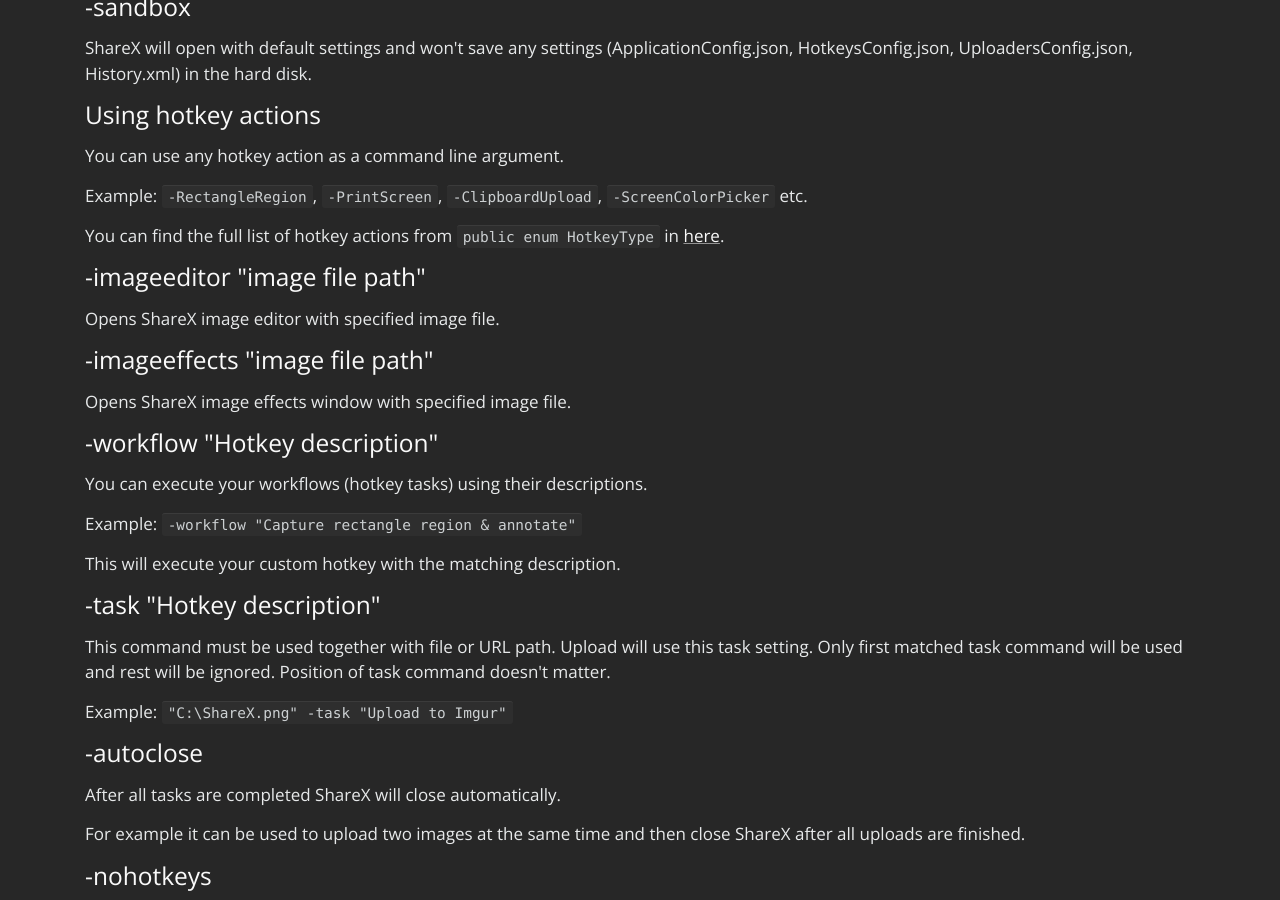
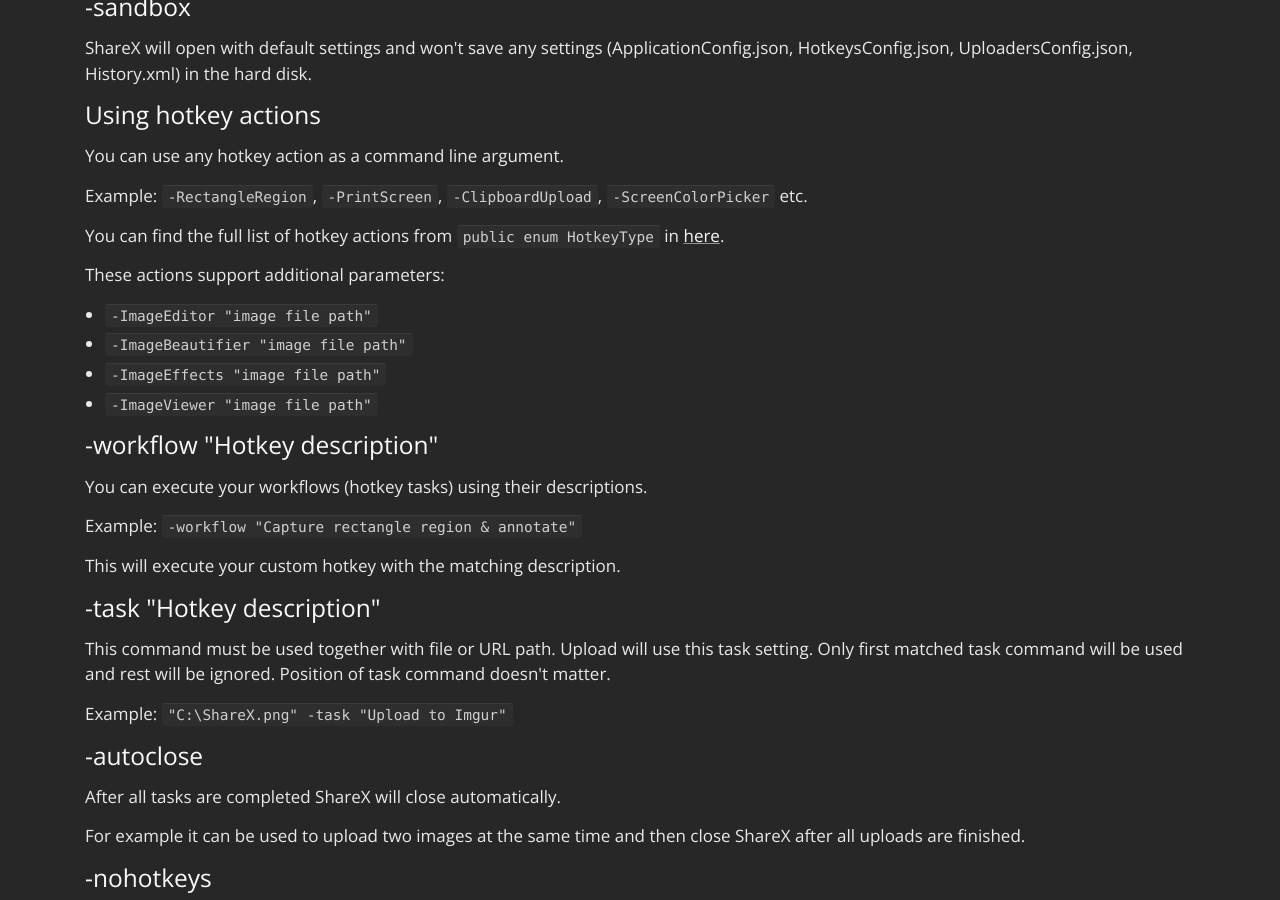
Before and after one commit to ShareX/sharex.github.io, a Jekyll site: the page built from docs/command-line-arguments.md, in a window 1280 px wide and 900 px high, scrolled down 744 px. Built offline with Jekyll 4.4.1, drawn with Linux system fonts in a browser that asks for light colours.

Commit message:
Update command-line-arguments.md

```diff
--- a/docs/command-line-arguments.md
+++ b/docs/command-line-arguments.md
@@ -33,13 +33,12 @@
 
 You can find the full list of hotkey actions from `public enum HotkeyType` in [here](https://github.com/ShareX/ShareX/blob/master/ShareX/Enums.cs).
 
-### -imageeditor "image file path"
+These actions support additional parameters:
 
-Opens ShareX image editor with specified image file.
-
-### -imageeffects "image file path"
-
-Opens ShareX image effects window with specified image file.
+* `-ImageEditor "image file path"`
+* `-ImageBeautifier "image file path"`
+* `-ImageEffects "image file path"`
+* `-ImageViewer "image file path"`
 
 ### -workflow "Hotkey description"
 
```
